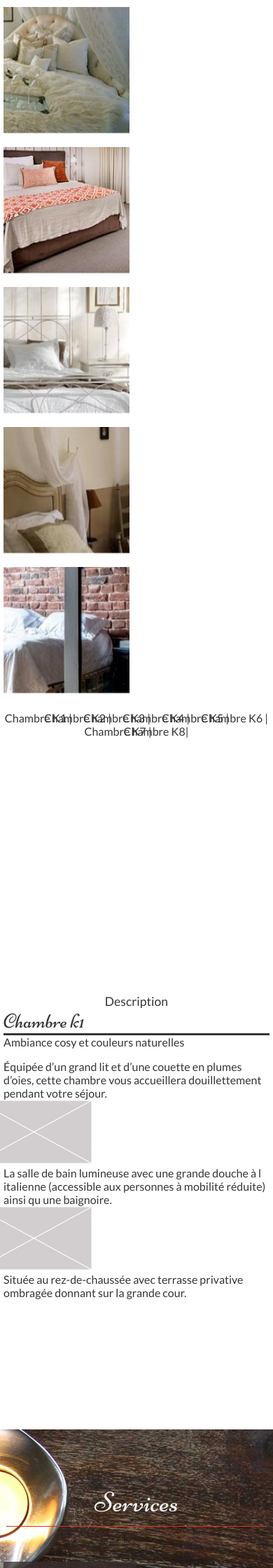
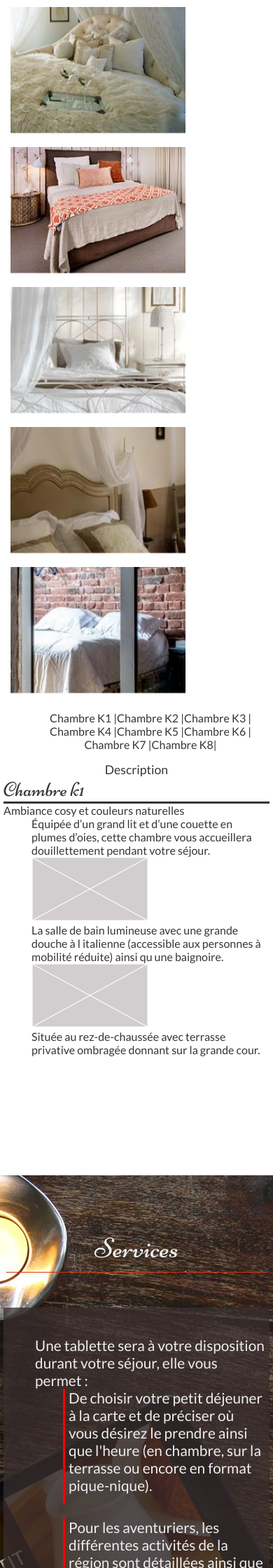
Before and after one commit to Tchaak/git1, a PHP site: page /index.php?id=k1 in a window 390 px wide. Shown: the part 2840-5080 px from the top of the page at 70% size. Run offline with PHP 8.4, Linux system fonts and the light colour scheme.

Commit message:
responsive
mobile adaptation

```diff
--- a/css/style.css
+++ b/css/style.css
@@ -1627,8 +1627,12 @@ header.headermobile button {
   display: inline-block;
 }
 
-.ancre {
-  padding-top: 350px;
+.ancre ul {
+  margin: 0;
+}
+.ancre li {
+  display: inline-block;
+  width: 45%;
 }
 
 /******************************************************
@@ -1793,8 +1797,12 @@ header.headermobile button {
     background-image: url("../img/scroll-small.png");
   }
 
-  .chambres li, .chambres img {
-    margin-left: -40px;
+  .chambres .ancre ul {
+    margin: 0;
+  }
+  .chambres .ancre li {
+    display: block;
+    width: 100%;
   }
 
   .services ul {
@@ -1810,10 +1818,15 @@ header.headermobile button {
     margin-top: 50px;
     width: 100%;
   }
+  .services .bgtransparent {
+    padding: 20px 5px 20px 5px;
+    margin-top: 50px;
+    width: 100%;
+  }
   .services .borderleft {
     border-left: 3px solid red;
     margin-bottom: 20px;
-    padding-left: 15px;
+    padding-left: 5px;
   }
   .services .borderright {
     border-right: 3px solid red;
--- a/sass/_layout.scss
+++ b/sass/_layout.scss
@@ -239,7 +239,13 @@ display: inline-block;
 }
 
 .ancre {
-    padding-top: 350px;
+    ul {
+        margin: 0;
+    }
+    li {display: inline-block;
+        width: 45%;
+        //padding-left: 5px;
+        }
 }
 /******************************************************
 
@@ -449,9 +455,15 @@ display: inline-block;
 
 .chambres {
 
-    li,img{
-margin-left: -40px;
+.ancre {
+    ul {
+        margin: 0;
     }
+    li {
+        display: block;
+        width: 100%;
+        }
+}
 
 }
 
@@ -468,10 +480,16 @@ margin-left: -40px;
         padding: 20px 5px 20px 5px;
         margin-top: 50px;
         width: 100%;}
+            .bgtransparent {
+
+        padding: 20px 5px 20px 5px;
+        margin-top: 50px;
+        width: 100%;
+        }
         .borderleft {
             border-left: 3px solid red;
             margin-bottom: 20px;
-            padding-left: 15px;
+            padding-left: 5px;
         }
             .borderright {
             border-right: 3px solid red;
```
